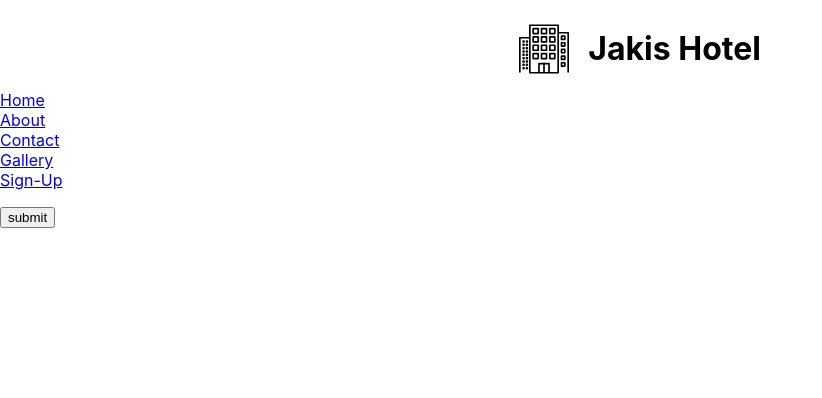
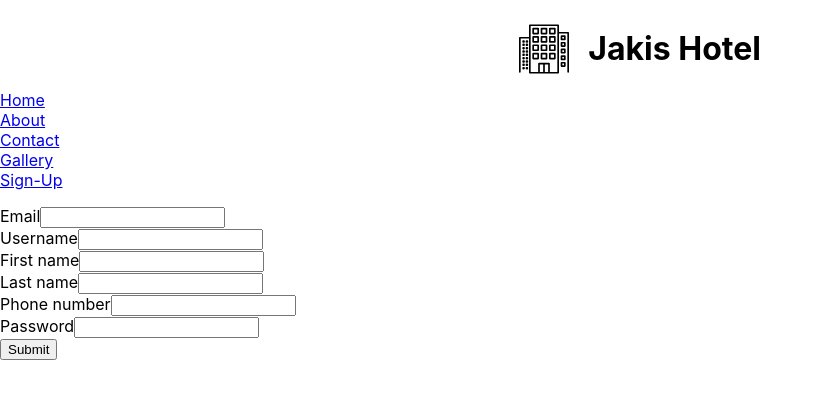
Before and after one commit to Xyziel/HotelApp, a React (Create React App) app in the folder src/main/frontend/: page /registration in a window 1280 px wide. Shown: the top 398 px of the page, without its empty margins (0-822 px from the left). Built offline with nearby package versions, Linux system fonts and the light colour scheme; the HTML template or start-up script is replaced by a standard one.

Commit message:
Creating basic form to register

```diff
--- a/src/main/frontend/src/components/NavigationBar.js
+++ b/src/main/frontend/src/components/NavigationBar.js
@@ -27,7 +27,7 @@ class NavigationBar extends React.Component {
                             <Nav.Link>Gallery</Nav.Link>
                         </Nav.Item>
                         <Nav.Item>
-                            <Nav.Link>Sign-Up</Nav.Link>
+                            <Link to={"registration"} className="nav-link">Sign-Up</Link>
                         </Nav.Item>
                     </Nav>
                 </Navbar>
--- a/src/main/frontend/src/components/Registration.js
+++ b/src/main/frontend/src/components/Registration.js
@@ -1,18 +1,77 @@
 import React from "react";
 import "../styles/css/Registration.css";
 import Buttons from "./buttons/Buttons"
+import {Form} from "react-bootstrap"
+import {Row} from "react-bootstrap"
+import {Col} from "react-bootstrap"
 
 class Registration extends React.Component
 {
+    constructor()
+    {
+        super();
+        this.sendFormData=this.sendFormData.bind(this);
+    }
     renderButton(i,j)
     {
         return (<Buttons variant={i} value={j}></Buttons>);
     }
 
+    sendFormData(event)
+    {
+        event.preventDefault();
+        const data = new FormData(event.target);
+        fetch("/register",{
+            method:"POST",
+            data: data
+        });
+
+    }
+
+    renderForm()
+    {
+        return (
+            <form onSubmit={this.sendFormData}>
+                <div className="form-group row">
+                    <div className="col">
+                        <label htmlFor="email_input">Email</label>
+                        <input id="email_input" name="email" type="text" className="form-control"/>
+                    </div>
+                    <div className="col">
+                        <label htmlFor="username_input">Username</label>
+                        <input name="userName" id="username_input" type="text"  className="form-control"/>
+                    </div>
+                </div>
+                <div className="form-group row">
+                    <div className="col">
+                        <label htmlFor="firstname_input">First name</label>
+                        <input  id="firstname_input" name="firstName" type="text" />
+                    </div>
+                    <div className="col">
+                        <label htmlFor="lastname_input">Last name</label>
+                        <input name="lastName" id="lastname_input" type="text" />
+                    </div>
+                </div>
+                <div className="form-group row">
+                    <div className="col">
+                        <label htmlFor="phonenumber_input">Phone number</label>
+                        <input  id="phonenumber_input" name="phoneNumber" type="text" />
+                    </div>
+                    <div className="col">
+                        <label htmlFor="password_input">Password</label>
+                        <input name="password" id="password_input" type="password" />
+                    </div>
+                </div>
+                <button type="submit" className="btn btn-primary">Submit</button>
+            </form>
+        );
+    }
+
 
     render()
     {
-        return this.renderButton("dark","submit");
+        // return this.renderButton("dark","submit");
+        return this.renderForm();
     }
 
 }
```
Also changed, not shown: 1 other file (tests, documents, lock files or other folders).
